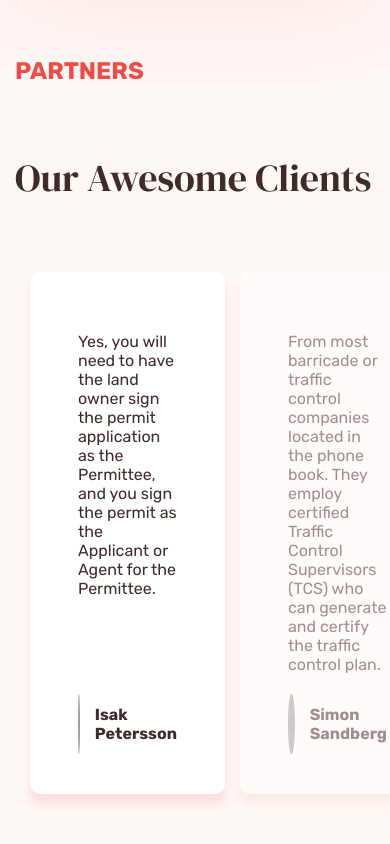
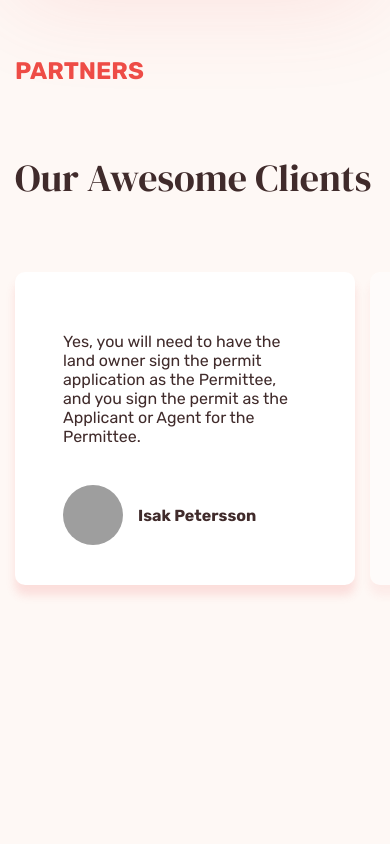
Before and after one commit to pklepa/traffico-landing, a React (Create React App) app: page / in a window 390 px wide. Shown: the part 4284-5128 px from the top of the page. Built offline with nearby package versions, Linux system fonts and the light colour scheme; grey boxes are pictures that could not be loaded.

Commit message:
Minor responsiveness adjustments

```diff
--- a/src/components/PartnersSection.js
+++ b/src/components/PartnersSection.js
@@ -135,9 +135,9 @@ const Card = styled.div`
   box-shadow: rgba(238, 77, 71, 0.15) 0px 10px 10px 0px;
   border-radius: 10px;
 
-  margin-left: 15px;
+  margin-right: 15px;
   padding: 60px 48px 40px;
-  width: 50vw !important;
+  max-width: min(400px, calc(100vw - 50px));
 
   opacity: ${(props) => (props.first ? 1 : props.second ? 0.5 : 0.3)};
 
@@ -163,6 +163,6 @@ const Card = styled.div`
   }
 
   @media ${(props) => props.theme.devices.tablet} {
-    width: 400px;
+    max-width: 400px;
   } ;
 `;
```
